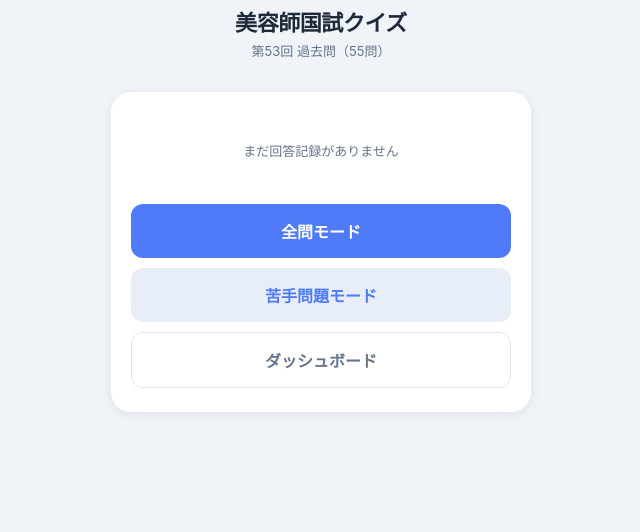
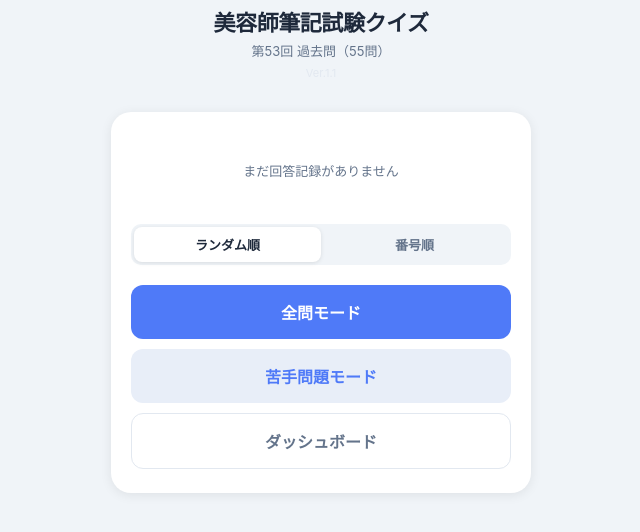
Before and after one commit to flatring/biyoushi-quiz, a plain HTML site: page index.html in a window 1280 px wide. Shown: the part 110-642 px from the top of the page, without its empty margins (319-959 px from the left). Drawn offline with Linux system fonts and the light colour scheme.

Commit message:
ランダム出題に変更

```diff
--- a/index.html
+++ b/index.html
@@ -3,7 +3,7 @@
 <head>
     <meta charset="UTF-8">
     <meta name="viewport" content="width=device-width, initial-scale=1.0, maximum-scale=1.0">
-    <title>美容師国試クイズ｜第53回</title>
+    <title>美容師筆記試験クイズ｜第53回</title>
     <style>
         * { box-sizing: border-box; margin: 0; padding: 0; }
 
@@ -406,6 +406,34 @@
             font-size: 14px;
             padding: 8px 0;
         }
+
+        /* order toggle */
+        .order-toggle {
+            display: flex;
+            background: var(--bg);
+            border-radius: 10px;
+            padding: 3px;
+            margin-bottom: 20px;
+        }
+
+        .order-toggle button {
+            flex: 1;
+            padding: 8px;
+            border: none;
+            border-radius: 8px;
+            font-size: 13px;
+            font-weight: 600;
+            cursor: pointer;
+            background: transparent;
+            color: var(--text-sub);
+            transition: background 0.15s, color 0.15s;
+        }
+
+        .order-toggle button.active {
+            background: var(--card);
+            color: var(--text);
+            box-shadow: 0 1px 4px rgba(0,0,0,0.1);
+        }
     </style>
 </head>
 <body>
@@ -413,12 +441,17 @@
 <!-- HOME SCREEN -->
 <div id="screen-home" class="screen">
     <div class="home-icon">💇</div>
-    <h1 class="home-title">美容師国試クイズ</h1>
+    <h1 class="home-title">美容師筆記試験クイズ</h1>
     <p class="home-subtitle">第53回 過去問（55問）</p>
+    <p style="font-size:11px;color:var(--border);margin-top:-26px;margin-bottom:32px">Ver.1.1</p>
 
     <div class="home-card">
         <div class="home-stats" id="home-stats">
             <span style="color:var(--text-sub);font-size:14px">読み込み中…</span>
+        </div>
+        <div class="order-toggle">
+            <button id="toggle-random" class="active" onclick="setOrder('random')">ランダム順</button>
+            <button id="toggle-sequential" onclick="setOrder('sequential')">番号順</button>
         </div>
         <button class="btn btn-primary" onclick="startQuiz('all')">全問モード</button>
         <button class="btn btn-secondary" onclick="startQuiz('weak')">苦手問題モード</button>
@@ -487,6 +520,7 @@
     let sessionCorrect = 0;
     let sessionTotal = 0;
     let answered = false;
+    let questionOrder = 'random';
 
     // ---------- Bootstrap ----------
 
@@ -571,6 +605,12 @@
         updateHomeStats();
     }
 
+    function setOrder(order) {
+        questionOrder = order;
+        document.getElementById('toggle-random').classList.toggle('active', order === 'random');
+        document.getElementById('toggle-sequential').classList.toggle('active', order === 'sequential');
+    }
+
     // ---------- Quiz ----------
 
     function startQuiz(mode) {
@@ -595,7 +635,7 @@
             pool = allQuestions;
         }
 
-        quizQueue = shuffle(pool);
+        quizQueue = questionOrder === 'random' ? shuffle(pool) : [...pool].sort((a, b) => a.number - b.number);
         currentIdx = 0;
         sessionCorrect = 0;
         sessionTotal = 0;
```
Also changed, not shown: README.md.
